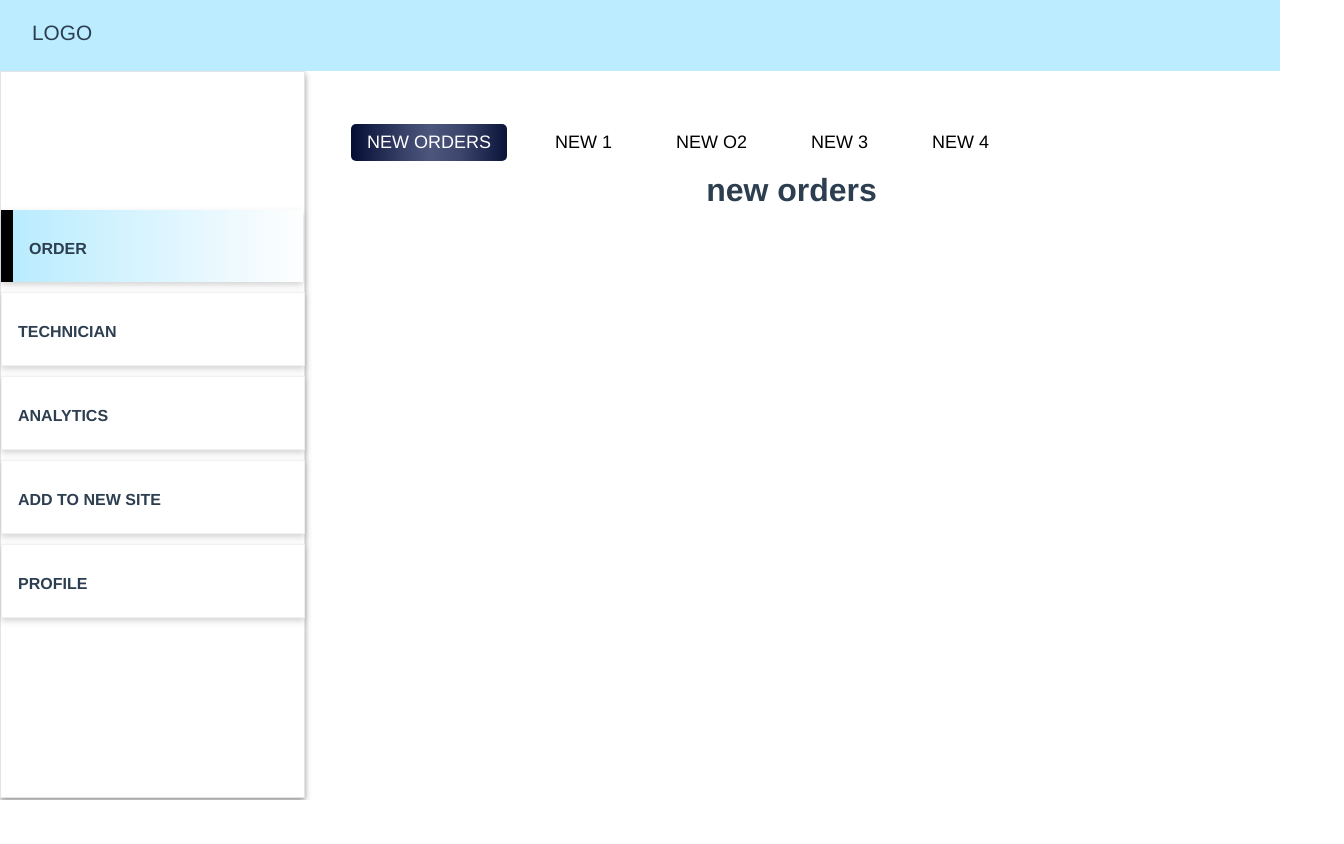
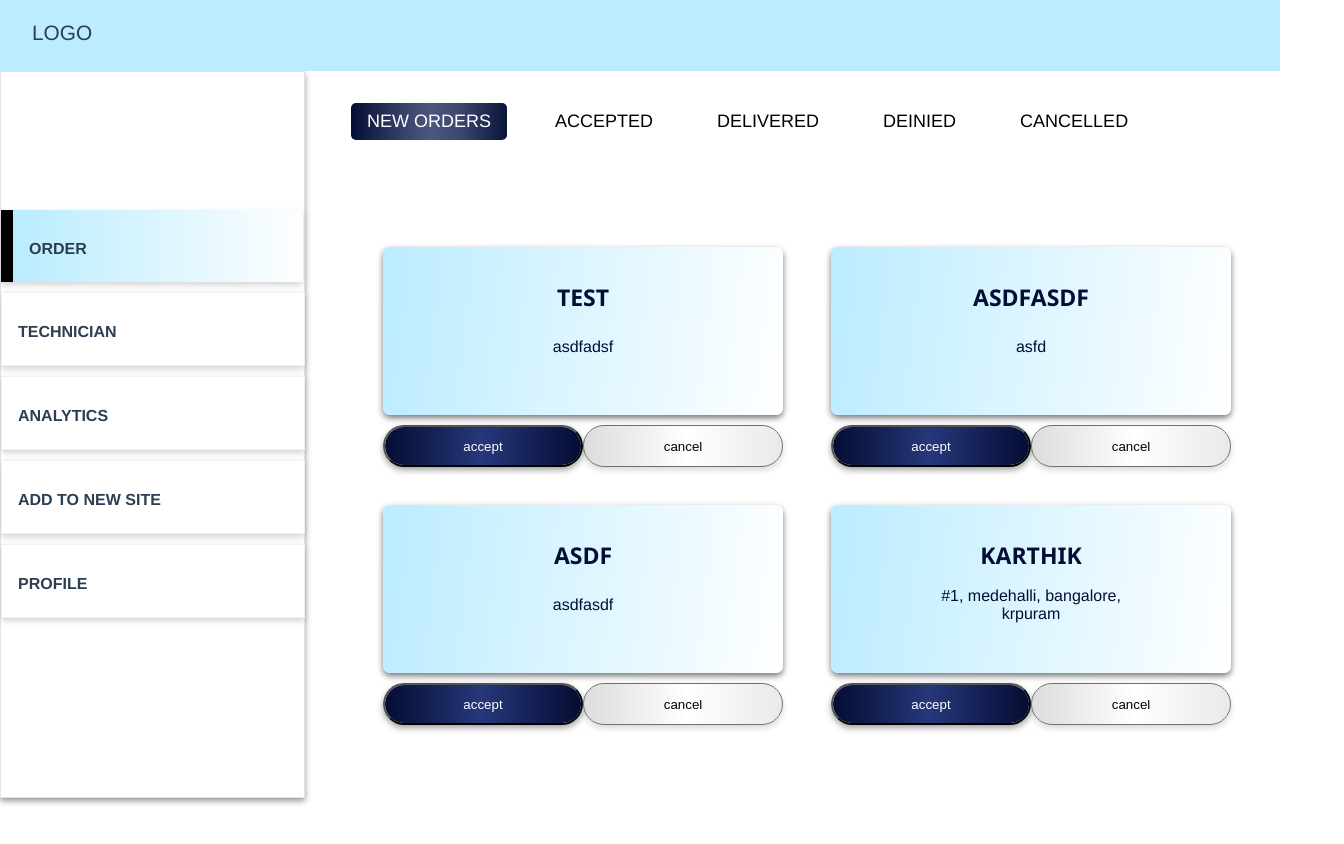
Before and after one commit to karthikironman/TRS, a Vue app: page / in a window 1280 px wide. Shown: the top 844 px of the page, 1344 px wide, since content can reach past the window. Before the commit the page ends 800 px from the top, so only its background shows below. Built offline with nearby package versions, Linux system fonts and the light colour scheme.

Commit message:
new orders page ui completed

```diff
--- a/src/components/pages/order.vue
+++ b/src/components/pages/order.vue
@@ -4,11 +4,27 @@
            <span class="menu-buttons" :class="{'menu-button-active':item.state}"
            @click="changeActive(index)" v-for="(item,index) in menu" :key="index"> {{item.name}}</span>
       </div>
-     <h1>{{returnTrue()}}</h1>
+     <neworders v-if="menu[0].state === true"/>
+     <accepted v-if="menu[1].state === true" />
+     <cancelled v-if="menu[4].state === true"/>
+     <denied v-if="menu[3].state === true" />
+     <delivered v-if="menu[2].state === true"/>
     </div>
 </template>
 <script>
+import neworders from "@/components/pages/orders/neworders.vue";
+import accepted from "@/components/pages/orders/accepted.vue";
+import cancelled from "@/components/pages/orders/cancelled.vue";
+import denied from "@/components/pages/orders/denied.vue";
+import delivered from "@/components/pages/orders/delivered.vue";
 export default {
+    components:{
+      neworders,
+      accepted,
+      cancelled,
+      denied,
+      delivered
+    },
     data(){
         return{
           menu:[
@@ -17,19 +33,19 @@ export default {
                   state:true
               },
                {
-                  name:"new 1",
+                  name:"ACCEPTED",
                   state:false
               },
                {
-                  name:"new o2",
+                  name:"DELIVERED",
                   state:false
               },
                {
-                  name:"new 3",
+                  name:"DEINIED",
                   state:false
               },
                {
-                  name:"new 4",
+                  name:"CANCELLED",
                   state:false
               },
           ]
@@ -82,4 +98,5 @@ text-transform: uppercase;
     color:white;
      background:transparent linear-gradient(270deg, #0A1338 0%, #3D466D 30%, #4D577E 49%, #3A436A 65%, #040D33 100%) 0% 0% no-repeat padding-box;
 }
+
 </style>
--- /dev/null
+++ b/src/components/pages/orders/accepted.vue
@@ -0,0 +1,13 @@
+<template>
+    <div>
+         <h1>accepted</h1>
+    </div>
+</template>
+<script>
+export default {
+
+}
+</script>
+<style scoped>
+
+</style>
--- /dev/null
+++ b/src/components/pages/orders/cancelled.vue
@@ -0,0 +1,13 @@
+<template>
+    <div>
+         <h1>cancelled</h1>
+    </div>
+</template>
+<script>
+export default {
+
+}
+</script>
+<style scoped>
+
+</style>
--- /dev/null
+++ b/src/components/pages/orders/delivered.vue
@@ -0,0 +1,13 @@
+<template>
+    <div>
+         <h1>delivered</h1>
+    </div>
+</template>
+<script>
+export default {
+
+}
+</script>
+<style scoped>
+
+</style>
--- /dev/null
+++ b/src/components/pages/orders/denied.vue
@@ -0,0 +1,13 @@
+<template>
+    <div>
+         <h1>denied</h1>
+    </div>
+</template>
+<script>
+export default {
+
+}
+</script>
+<style scoped>
+
+</style>
--- /dev/null
+++ b/src/components/pages/orders/neworders.vue
@@ -0,0 +1,74 @@
+<template>
+    <div class="new-orders">
+        <ordercard v-for="item in cards" :key="item" :data="item"/>
+          <!-- <div class="wrap">
+         <div class="card">
+             <div class="container">
+                 <h4>rajkumar</h4>
+                 <p>D.NO.1-12-21/A,white field,banglore,karnataka</p>
+             </div>
+         </div>
+     </div>
+      <div class="wrap">
+         <div class="card">
+             <div class="container">
+                 <h4>rajkumar</h4>
+                 <p>D.NO.1-12-21/A,white field,banglore,karnataka</p>
+             </div>
+         </div>
+     </div>  -->
+    </div>
+</template>
+
+<script>
+import ordercard from "@/components/widget/ordercard"
+export default {
+    data(){
+        return{
+            cards:[
+               {
+                   name:"test",
+                   address:"asdfadsf"
+               },
+               {
+                   name:"asdfasdf",
+                   address:"asfd"
+               },
+               {
+                   name:"asdf",
+                   address:"asdfasdf"
+               },
+                {
+                   name:"karthik",
+                   address:"#1, medehalli, bangalore, krpuram"
+               }
+            ]
+        }
+    },
+    components:{
+        ordercard
+    }
+}
+</script>
+<style scoped>
+.new-orders{
+    height: calc(100vh - 71px);
+    width:100%;
+    position:absolute;
+    top:6rem;
+    padding:2em;
+}
+.wrap{
+    /* width:1000px;
+    margin:auto;
+    margin-top:100px; */
+}
+.card{
+
+
+    /* margin:10px;
+    top:345px;
+    left:451px; */
+    /* height: 179px; */
+}
+</style>
--- /dev/null
+++ b/src/components/widget/ordercard.vue
@@ -0,0 +1,78 @@
+<template>
+  <div class="order-card">
+    <div class="inner-order-card">
+        <p class="name">{{data.name}} </p>
+        <P class="address">{{data.address}} </P>
+    </div>
+    <button class="order-btn accept">accept</button>
+    <button class="order-btn cancel">cancel</button>
+  </div>
+</template>
+<script>
+export default {
+    props:["data"]
+}
+</script>
+<style scoped>
+.order-card {
+  height: 210px;
+  width: 400px;
+  float: left;
+  border-radius: 5px;
+  margin-left: 3rem;
+  margin-top: 3rem;
+}
+.inner-order-card {
+  height: 80%;
+  width: 100%;
+  box-shadow: 0px 3px 6px #0000008c;
+  border-radius: 7px;
+  background: transparent linear-gradient(277deg, #ffffff 0%, #bbecff 100%) 0%
+    0% no-repeat padding-box;
+    position:relative;
+}
+.order-btn {
+    margin-top:10px;
+  width: 50%;
+  height: 20%;
+  float: left;
+  border-radius: 24px;
+}
+.accept {
+  background: transparent
+    linear-gradient(90deg, #040d33 0%, #27377a 49%, #040d33 100%) 0% 0%
+    no-repeat padding-box;
+  box-shadow: 0px 3px 6px #00000061;
+  color: white;
+}
+.cancel {
+  background: transparent
+    linear-gradient(270deg, #e9e9e9 0%, #ffffff 48%, #dcdcdc 100%) 0% 0%
+    no-repeat padding-box;
+  box-shadow: 0px 3px 6px #00000029;
+  border: 1px solid #707070;
+}
+.name{
+text-align: center;
+font: Bold 23px/31px Segoe UI;
+letter-spacing: 0px;
+color: #040D33;
+text-transform: uppercase;
+opacity: 1;
+position:absolute;
+top:7%;
+left:50%;
+transform:translate(-50%,0%);
+}
+.address{
+text-align: center;
+font: Regular 23px/31px Segoe UI;
+letter-spacing: 0px;
+color: #040D33;
+opacity: 1;
+position:absolute;
+top:50%;
+left:50%;
+transform:translate(-50%,-50%);
+}
+</style>
```
